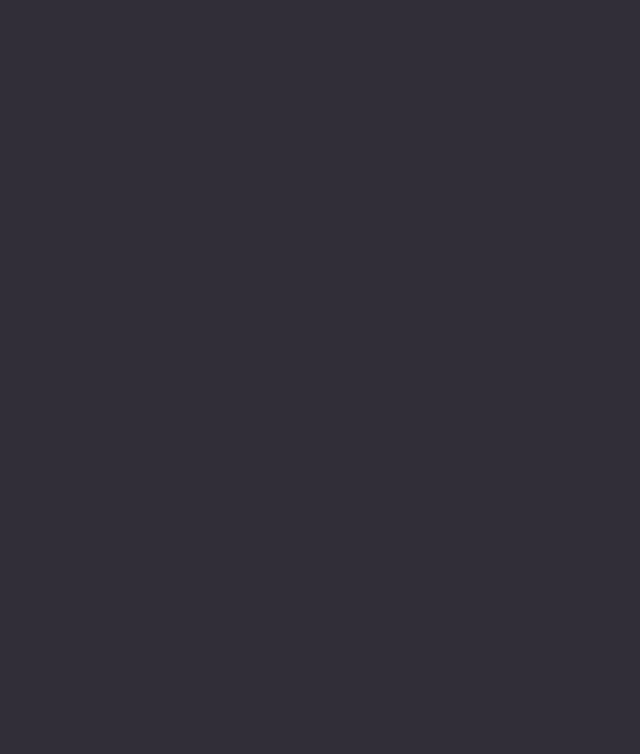
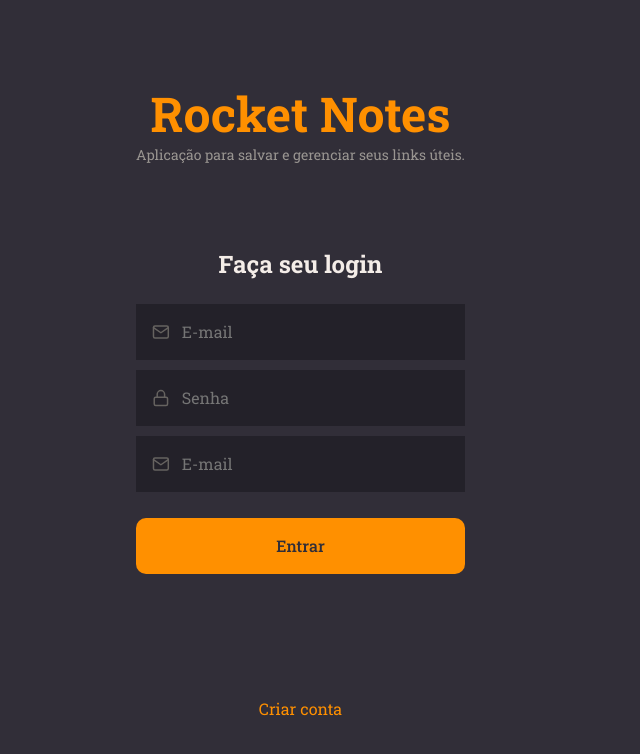
Before and after one commit to Rafael862/rocketnotes, a React (Vite) app in the folder rocketnotes/: page / in a window 1280 px wide. Shown: the top 754 px of the page, without its empty margins (0-640 px from the left). Built offline with nearby package versions, Linux system fonts and the light colour scheme.

Commit message:
finalizado aula "formularios da signin"

```diff
--- a/rocketnotes/src/pages/Signin/index.jsx
+++ b/rocketnotes/src/pages/Signin/index.jsx
@@ -1,9 +1,40 @@
-import { Container } from "./styles";
+import { FiMail, FiLock } from 'react-icons/fi'
+
+import { Input } from '../../components/Input';
+import { Button } from '../../components/button';
+
+import { Container, Form } from "./styles";
 
 export function Signin(){
     return(
         <Container>
+            <Form>
+                <h1>Rocket Notes</h1>
+                <p>Aplicação para salvar e gerenciar seus links úteis.</p>
 
+                <h2>Faça seu login</h2>
+
+                <Input
+                placeholder="E-mail"
+                type="text"
+                icon={FiMail} />
+
+                <Input
+                placeholder="Senha"
+                type="password"
+                icon={FiLock} />
+
+                <Input
+                placeholder="E-mail"
+                type="text"
+                icon={FiMail} />
+
+                <Button title="Entrar"/>
+
+                <a href="#">
+                    Criar conta
+                </a>
+            </Form>
         </Container>
     )
 }
--- a/rocketnotes/src/pages/Signin/styles.js
+++ b/rocketnotes/src/pages/Signin/styles.js
@@ -8,3 +8,37 @@
     align-items: stretch;
 
 `;
+
+export const Form = styled.form`
+
+    padding: 0 136px;
+
+    display: flex;
+    flex-direction: column;
+    justify-content: center;
+    align-items: center;
+
+    text-align: center;
+    > h1 {
+        font-size: 48px;
+        color: ${({ theme }) => theme.COLORS.ORANGE};
+
+    }
+    > h2 {
+        font-size: 24px;
+        margin-top: 84px;
+        margin-bottom: 24px;
+    }
+
+    > p {
+        font-size: 14px;
+        color: ${({ theme }) => theme.COLORS.GRAY_100};
+
+    }
+    > a {
+        margin-top: 124px;
+        color: ${({ theme }) => theme.COLORS.ORANGE};
+
+    }
+
+`;
```
